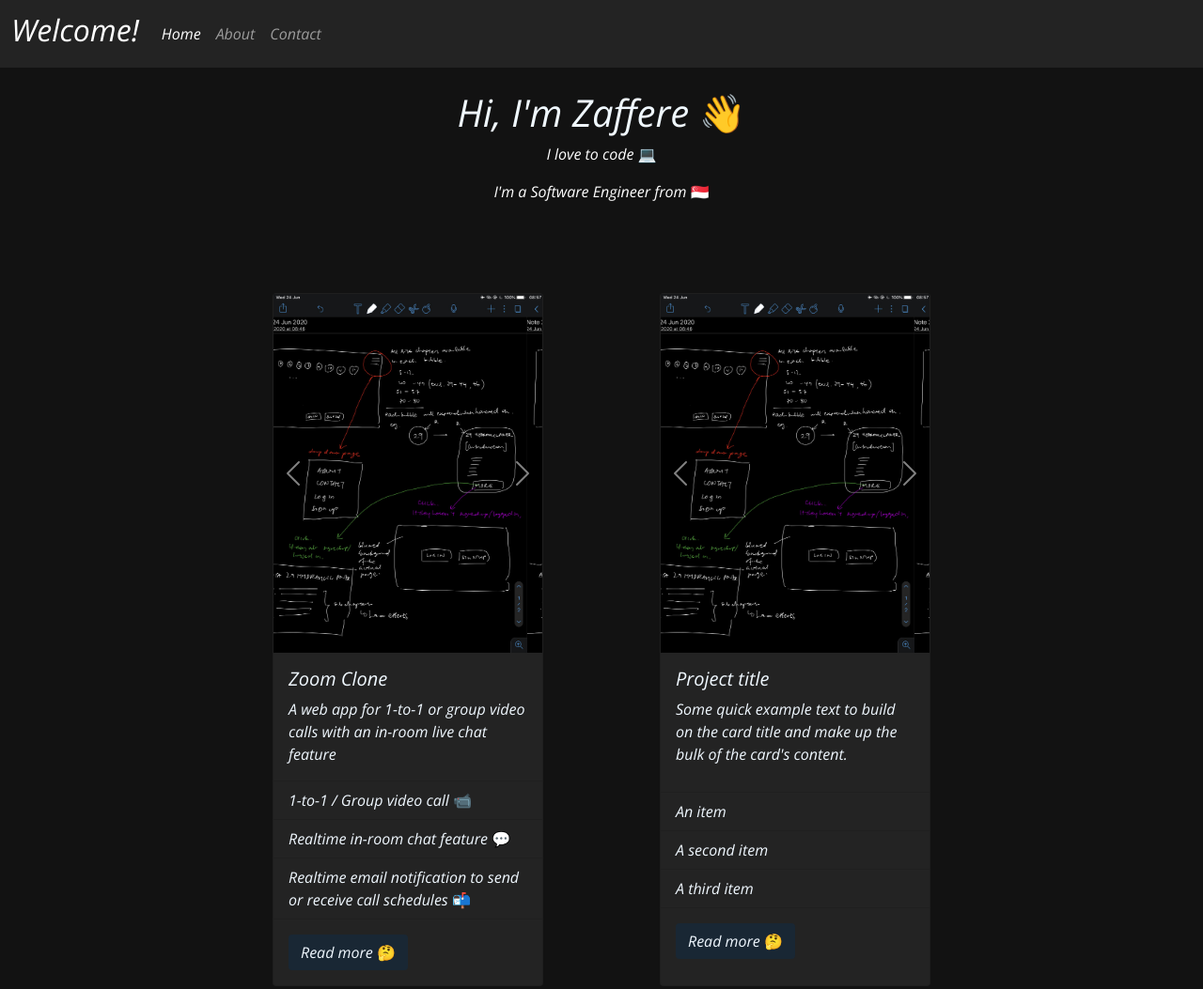
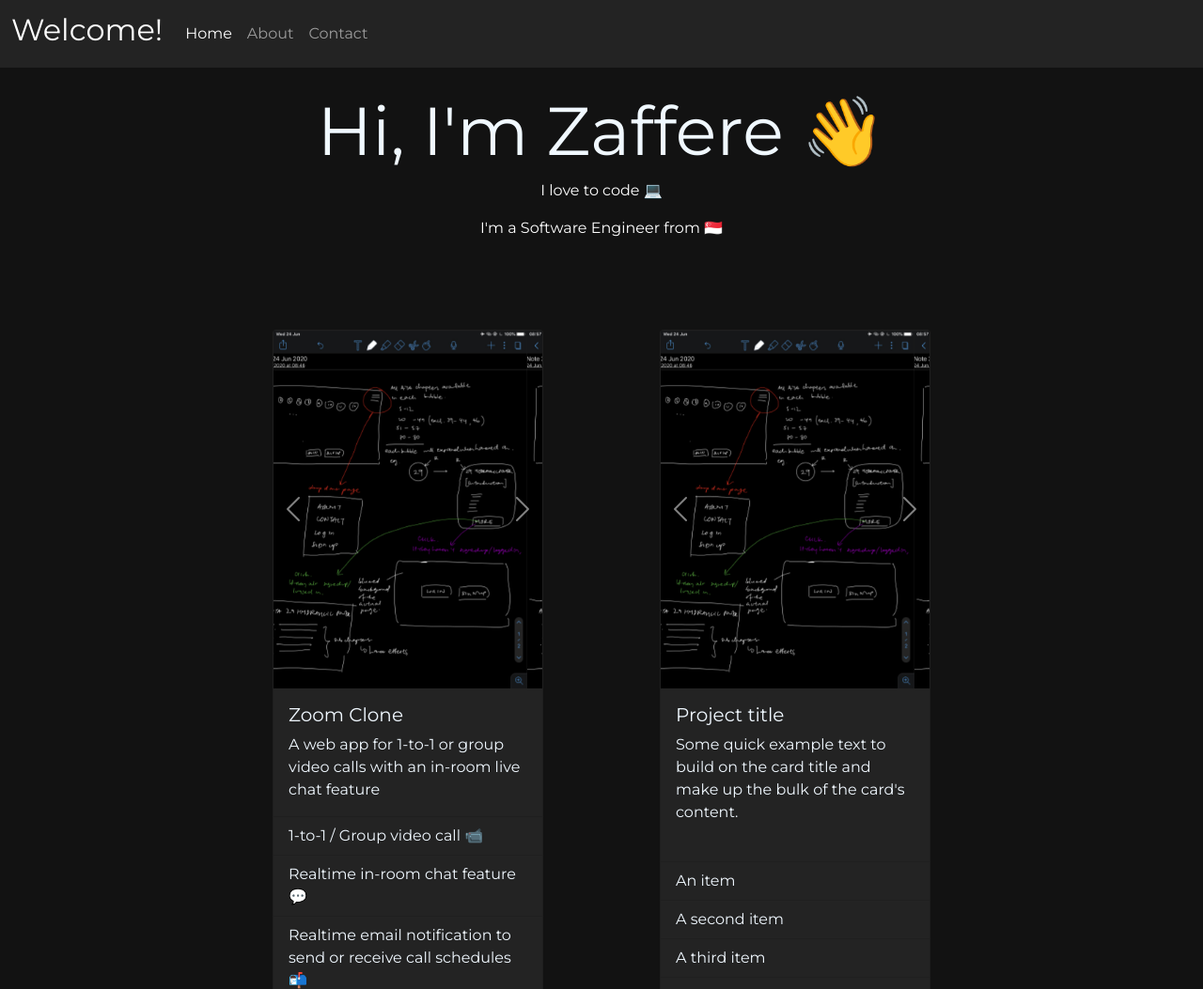
Before and after one commit to ZAF07/zaffere, a plain HTML site: page index.html in a window 1280 px wide. Shown: the top 1053 px of the page at 94% size. Drawn offline with nearby package versions, Linux system fonts and the light colour scheme.

Commit message:
changed font family

```diff
--- a/css/styles.css
+++ b/css/styles.css
@@ -1,17 +1,26 @@
-@import url('https://fonts.googleapis.com/css2?family=Open+Sans:ital@1&display=swap');
+/* @import url('https://fonts.googleapis.com/css2?family=Open+Sans:ital@1&display=swap'); */
+
+@import url('https://fonts.googleapis.com/css2?family=Montserrat:ital,wght@0,400;1,500&display=swap');
 
 body {
   background-color: #121212;
-  font-family: 'Open Sans', sans-serif;
+  /* font-family: 'Open Sans', sans-serif; */
+  font-family: 'Montserrat', sans-serif;
+  font-size: 16px;
 }
 
 .logo {
   width: 5%;
 }
 
+#hi_zaffere {
+  font-size: 450%;
+}
+
 #hi_zaffere,
 .light-text {
   color: aliceblue;
+  font-weight: 500;
 }
 
 .dark-card,
```
